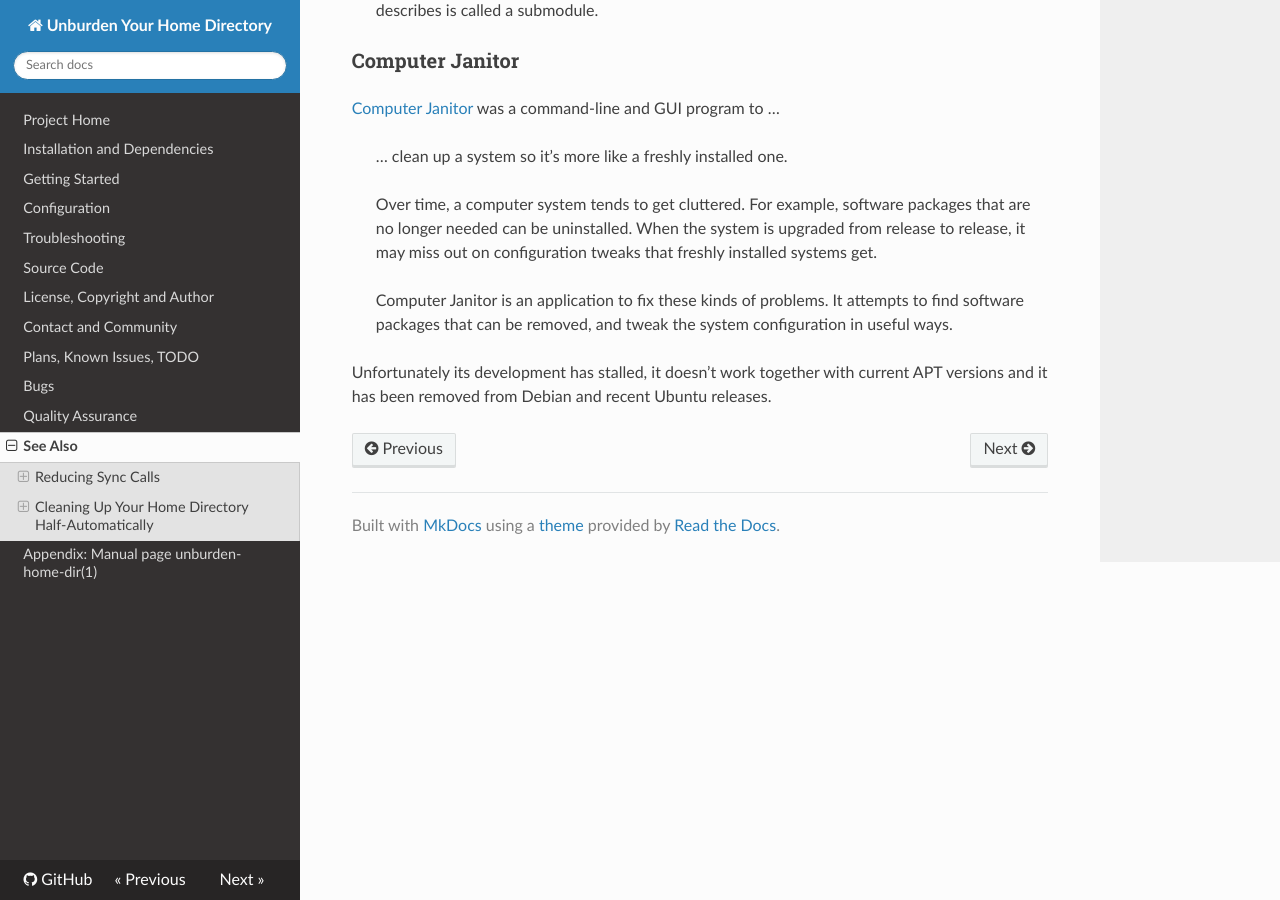
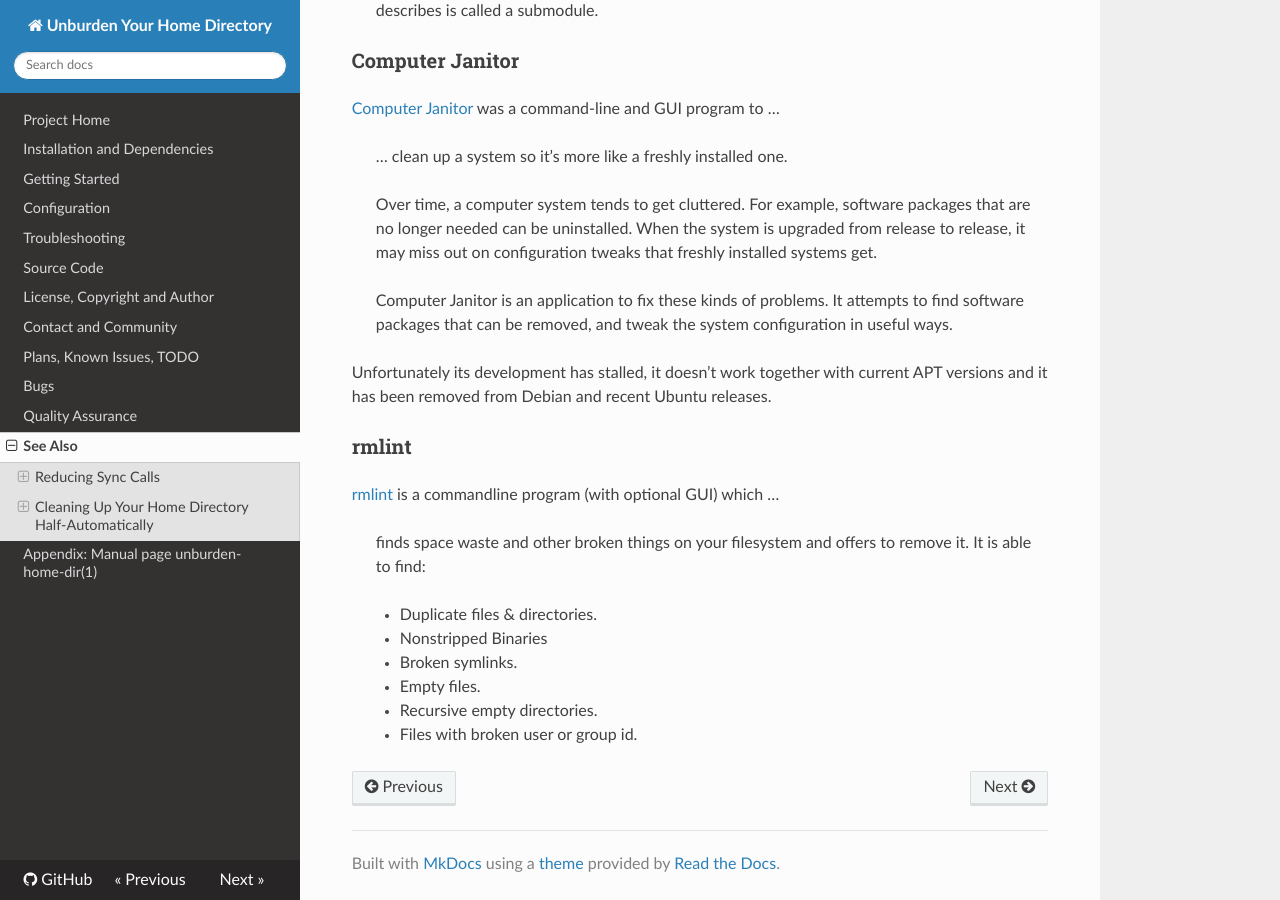
Before and after one commit to xtaran/unburden-home-dir, an MkDocs documentation site: the page built from docs/see-also.md, in a window 1280 px wide and 900 px high, scrolled down 2340 px. Built offline with MkDocs 1.6.1, drawn with Linux system fonts in a browser that asks for light colours; nearby versions of some CDN libraries; old or Windows-style settings are respelled for this version of MkDocs.

Commit message:
Mention rmlint in documentation

```diff
--- a/docs/see-also.md
+++ b/docs/see-also.md
@@ -136,3 +136,18 @@ command-line and GUI program to …
 Unfortunately its development has stalled, it doesn't work together
 with current APT versions and it has been removed from Debian and
 recent Ubuntu releases.
+
+### rmlint
+
+[rmlint](https://rmlint.readthedocs.io/) is a commandline program
+(with optional GUI) which …
+
+> finds space waste and other broken things on your filesystem and
+> offers to remove it. It is able to find:
+>
+> * Duplicate files & directories.
+> * Nonstripped Binaries
+> * Broken symlinks.
+> * Empty files.
+> * Recursive empty directories.
+> * Files with broken user or group id.
```
Also changed, not shown: docs/unburden-home-dir.1.md (+1 -1 lines), 1 other file.
